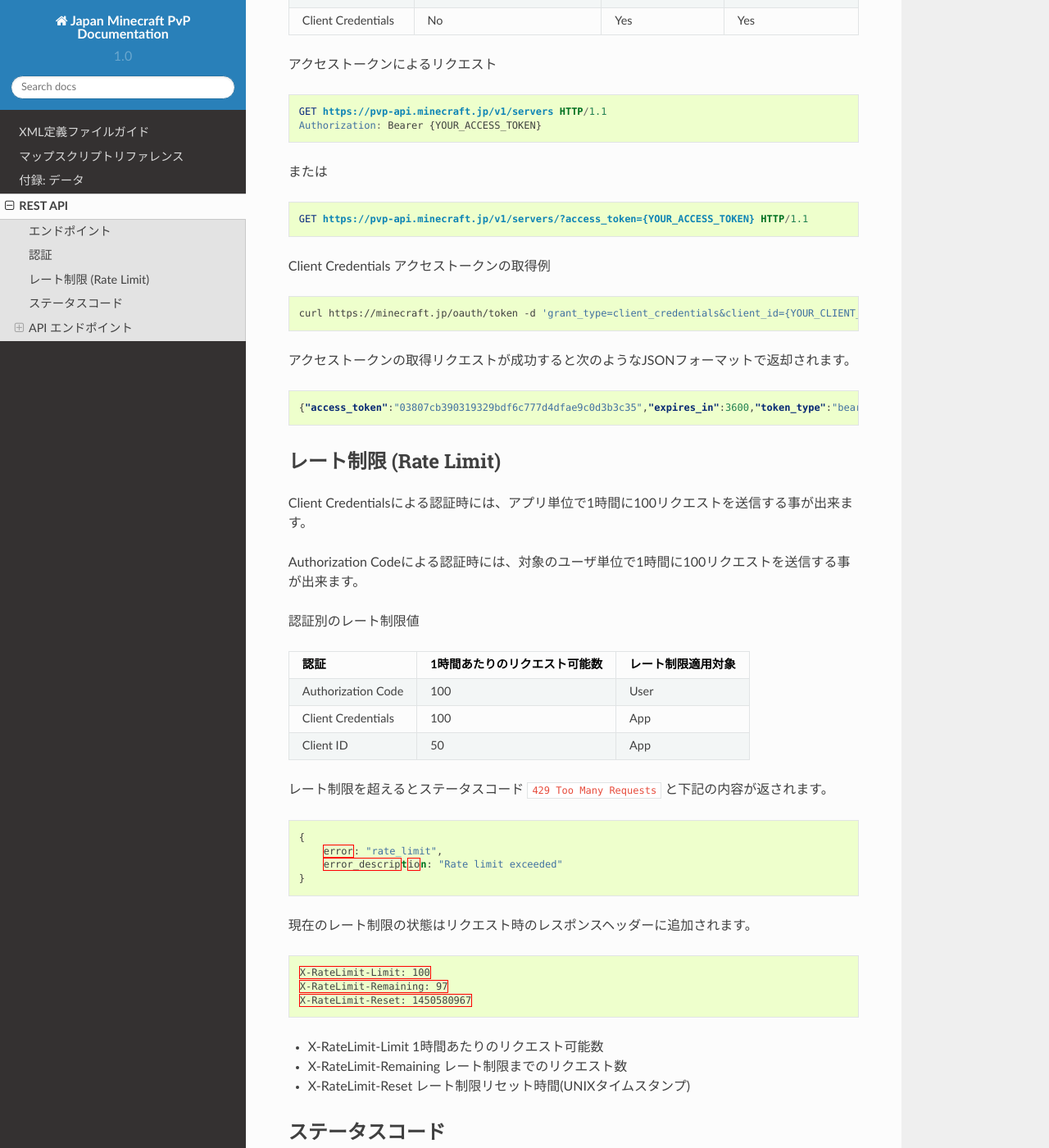
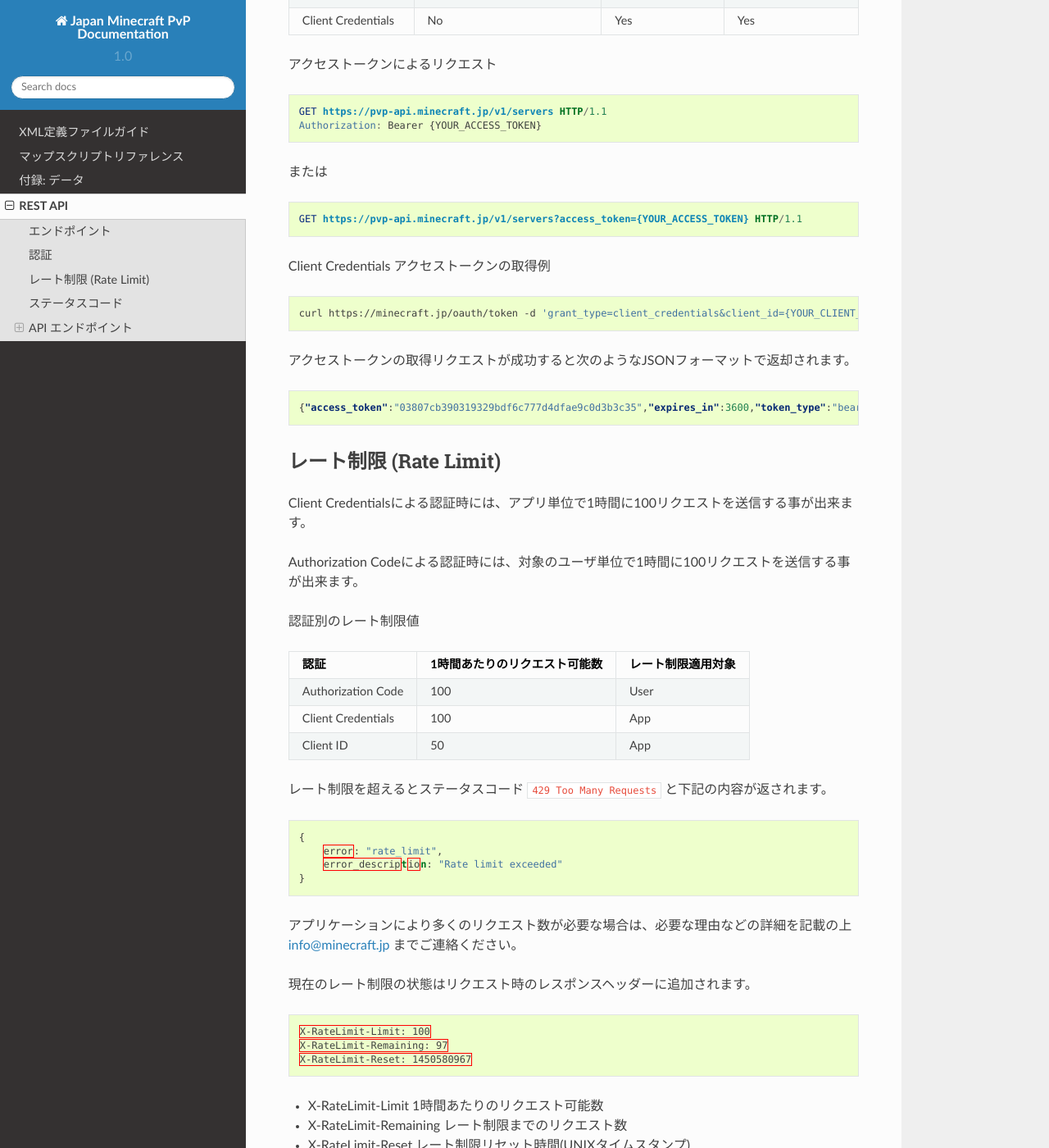
Before and after one commit to MinecraftJP/pvp-docs, a Sphinx documentation site: the page built from docs/rest/index.rst, in a window 1280 px wide and 1400 px high, scrolled down 656 px. Shown: the whole window at 82% size. Built offline with Sphinx 7.4.7 and the Read the Docs theme 2.0.0, drawn with Linux system fonts in a browser that asks for light colours.

Commit message:
Fix typo

```diff
--- a/docs/rest/index.rst
+++ b/docs/rest/index.rst
@@ -36,7 +36,7 @@
 
 .. code-block:: http
 
-   GET https://pvp-api.minecraft.jp/v1/servers/?access_token={YOUR_ACCESS_TOKEN} HTTP/1.1
+   GET https://pvp-api.minecraft.jp/v1/servers?access_token={YOUR_ACCESS_TOKEN} HTTP/1.1
 
 
 Client Credentials アクセストークンの取得例
@@ -76,6 +76,9 @@
        error: "rate_limit",
        error_description: "Rate limit exceeded"
    }
+
+アプリケーションにより多くのリクエスト数が必要な場合は、必要な理由などの詳細を記載の上 info@minecraft.jp までご連絡ください。
+
 
 現在のレート制限の状態はリクエスト時のレスポンスヘッダーに追加されます。
 
```
